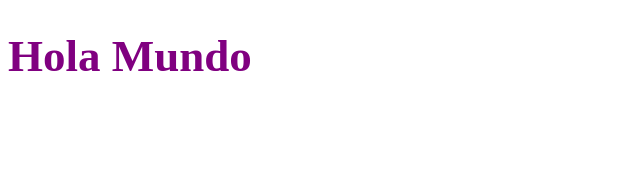
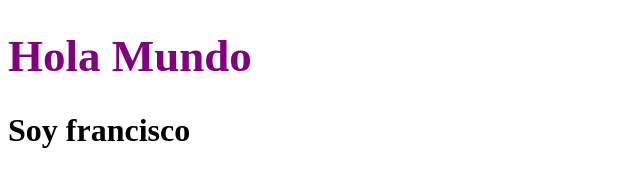
Before and after one commit to SebastianLunar/Workshop1, a plain HTML site: page index.html in a window 1280 px wide. Shown: the whole page, without its empty margins (0-640 px from the left). Drawn offline with Linux system fonts and the light colour scheme.

Commit message:
agregue mi nombre

```diff
--- a/index.html
+++ b/index.html
@@ -9,7 +9,7 @@
 </head>
 <body>
     <h1 id="hola">Hola Mundo</h1>
-
+    <h1> Soy francisco</h1>
 
 
     <script src="./scripts/script.js
```
